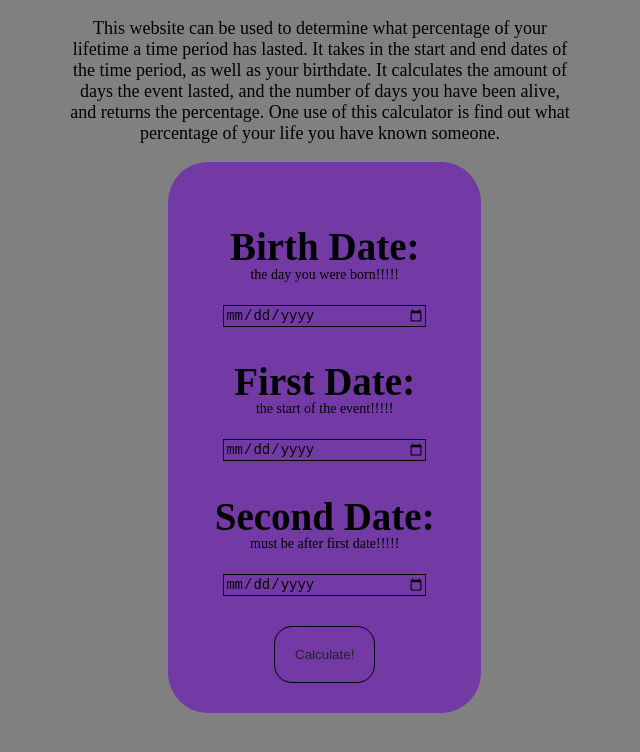
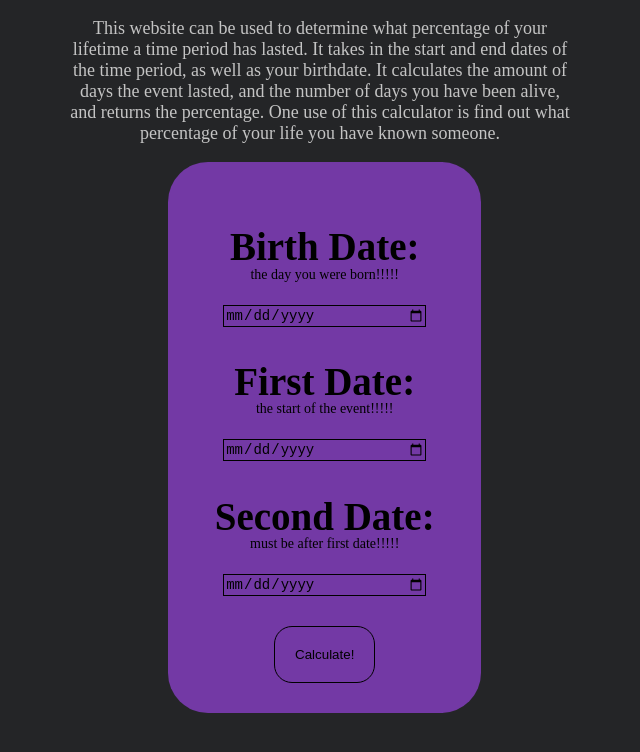
Before and after one commit to VanshAnand1/Lifetime-Percentage-Calculator, a plain HTML site: page homepage.html in a window 1280 px wide. Shown: the whole page, without its empty margins (320-960 px from the left). Drawn offline with Linux system fonts and the light colour scheme.

Commit message:
Update homepage.css

```diff
--- a/homepage.css
+++ b/homepage.css
@@ -1,5 +1,5 @@
 body {
-    background-color: gray;
+    background-color: #242527;
 }
 
 #header p {
@@ -7,6 +7,7 @@ body {
     margin-left: 30%;
     margin-right: 30%;
     text-align: center;
+    color: rgb(196, 196, 196);
 }
 
 #form {
@@ -41,7 +42,7 @@ input[type="date"] {
 
 button[type="button"] {
     background: transparent;
-    color: #242527;
+    color: black;
 }
 
 .submit {
```
